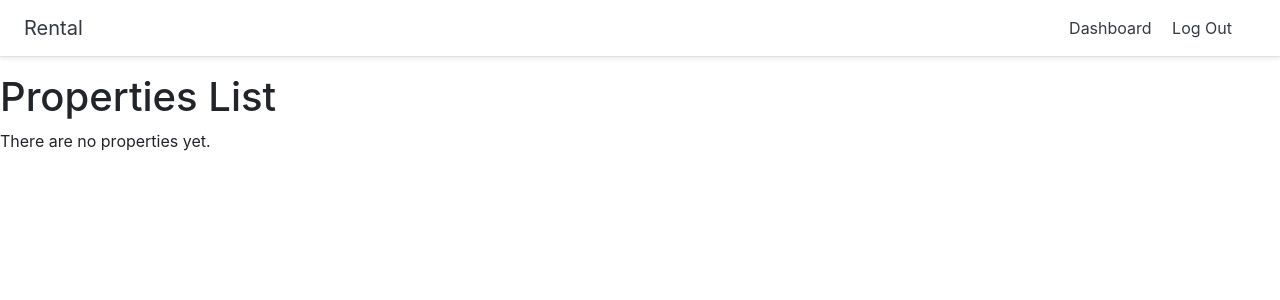
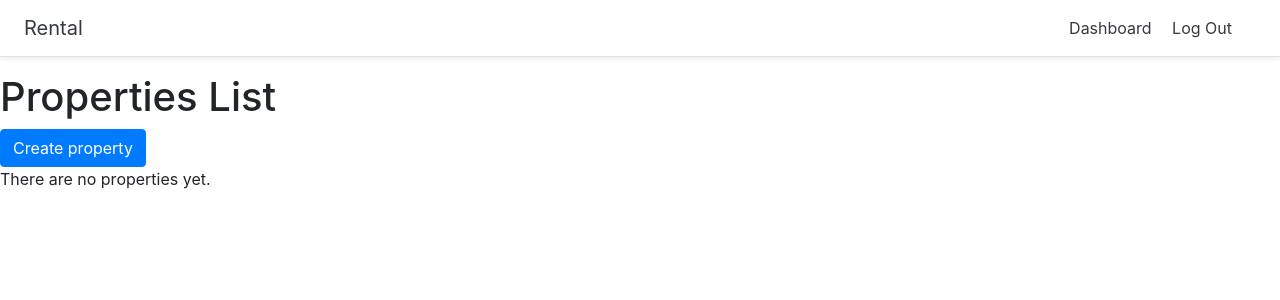
Before and after one commit to jrgraff/fullstack-fastapi, a Django app: page /properties/ in a window 1280 px wide. Shown: the top 300 px of the page. Run offline with Django 4.2, Linux system fonts and the light colour scheme; a user stored in the database is signed in; data that the repository does not hold is empty; some libraries are stand-ins or nearby versions.

Commit message:
add button to create apartment and property

```diff
--- a/django/properteasy/django/property/templates/property/detail_property.html
+++ b/django/properteasy/django/property/templates/property/detail_property.html
@@ -4,6 +4,7 @@
 <div class="container">
     <h1>{{ property.name }}</h1>
     <h4 class="text-muted">Address: {{ property.address }}</h4>
+    <a href="{% url 'property:create_apartment' property.id %}" class="btn btn-primary">Add apartment</a>
 
     <div class="row">
         {% for apartment in property.apartment_set.all %}
--- a/django/properteasy/django/property/templates/property/list_property.html
+++ b/django/properteasy/django/property/templates/property/list_property.html
@@ -2,6 +2,8 @@
 
 {% block content %}
 <h1>Properties List</h1>
+<a href="{% url 'property:create' %}" class="btn btn-primary">Create property</a>
+
 {% if object_list %}
 <ul>
   {% for property in object_list %}
```
